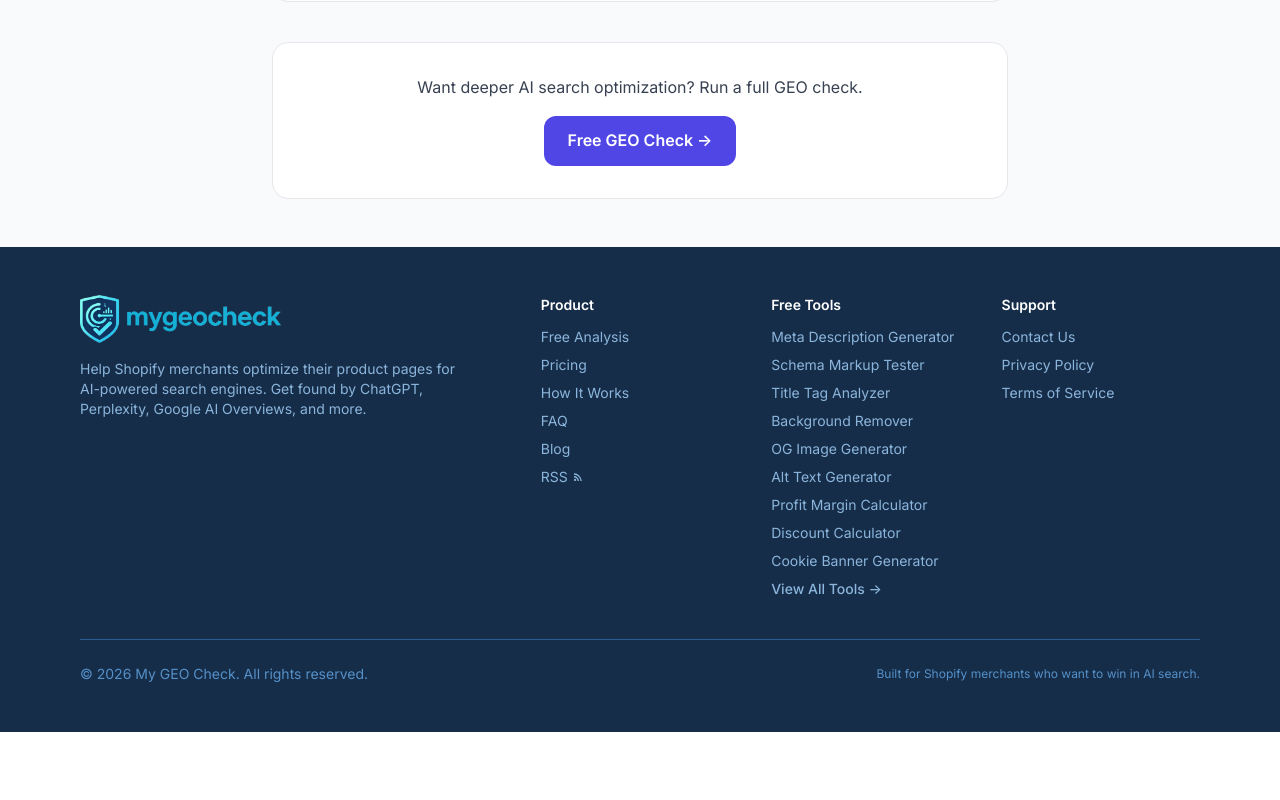
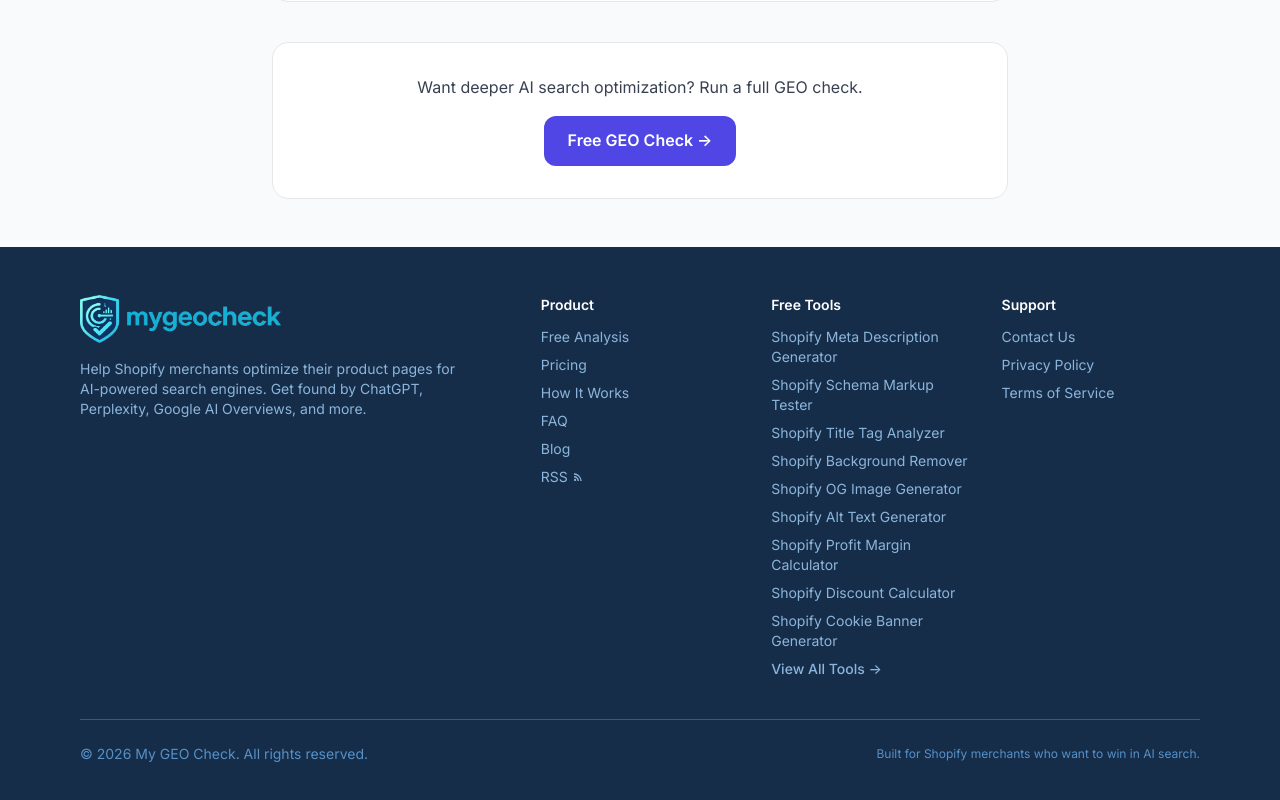
Before and after one commit to lough0226-lang/shopify-geocheck, a Next.js app: page /tools/meta-description in a window 1280 px wide. Shown: the part 2588-3388 px from the top of the page. Before the commit the page ends 3320 px from the top, so only its background shows below. Built offline with nearby package versions, Linux system fonts and the light colour scheme.

Commit message:
fix: add Shopify prefix to all footer tool links for SEO targeting

```diff
--- a/components/Footer.js
+++ b/components/Footer.js
@@ -41,15 +41,15 @@ export default function Footer() {
           <div>
             <h4 className="font-semibold mb-3 text-sm">{p.footerTools}</h4>
             <nav className="flex flex-col gap-2 text-sm text-primary-300">
-              <Link href="/tools/meta-description" className="hover:text-white transition-colors">Meta Description Generator</Link>
-              <Link href="/tools/schema-tester" className="hover:text-white transition-colors">Schema Markup Tester</Link>
-              <Link href="/tools/title-analyzer" className="hover:text-white transition-colors">Title Tag Analyzer</Link>
-              <Link href="/tools/bg-remover" className="hover:text-white transition-colors">Background Remover</Link>
-              <Link href="/tools/og-image-generator" className="hover:text-white transition-colors">OG Image Generator</Link>
-              <Link href="/tools/alt-text-generator" className="hover:text-white transition-colors">Alt Text Generator</Link>
-              <Link href="/tools/profit-calculator" className="hover:text-white transition-colors">Profit Margin Calculator</Link>
-              <Link href="/tools/discount-calculator" className="hover:text-white transition-colors">Discount Calculator</Link>
-              <Link href="/tools/cookie-banner" className="hover:text-white transition-colors">Cookie Banner Generator</Link>
+              <Link href="/tools/meta-description" className="hover:text-white transition-colors">Shopify Meta Description Generator</Link>
+              <Link href="/tools/schema-tester" className="hover:text-white transition-colors">Shopify Schema Markup Tester</Link>
+              <Link href="/tools/title-analyzer" className="hover:text-white transition-colors">Shopify Title Tag Analyzer</Link>
+              <Link href="/tools/bg-remover" className="hover:text-white transition-colors">Shopify Background Remover</Link>
+              <Link href="/tools/og-image-generator" className="hover:text-white transition-colors">Shopify OG Image Generator</Link>
+              <Link href="/tools/alt-text-generator" className="hover:text-white transition-colors">Shopify Alt Text Generator</Link>
+              <Link href="/tools/profit-calculator" className="hover:text-white transition-colors">Shopify Profit Margin Calculator</Link>
+              <Link href="/tools/discount-calculator" className="hover:text-white transition-colors">Shopify Discount Calculator</Link>
+              <Link href="/tools/cookie-banner" className="hover:text-white transition-colors">Shopify Cookie Banner Generator</Link>
               <Link href="/tools" className="hover:text-white transition-colors font-medium">{p.footerViewAllTools}</Link>
             </nav>
           </div>
```
